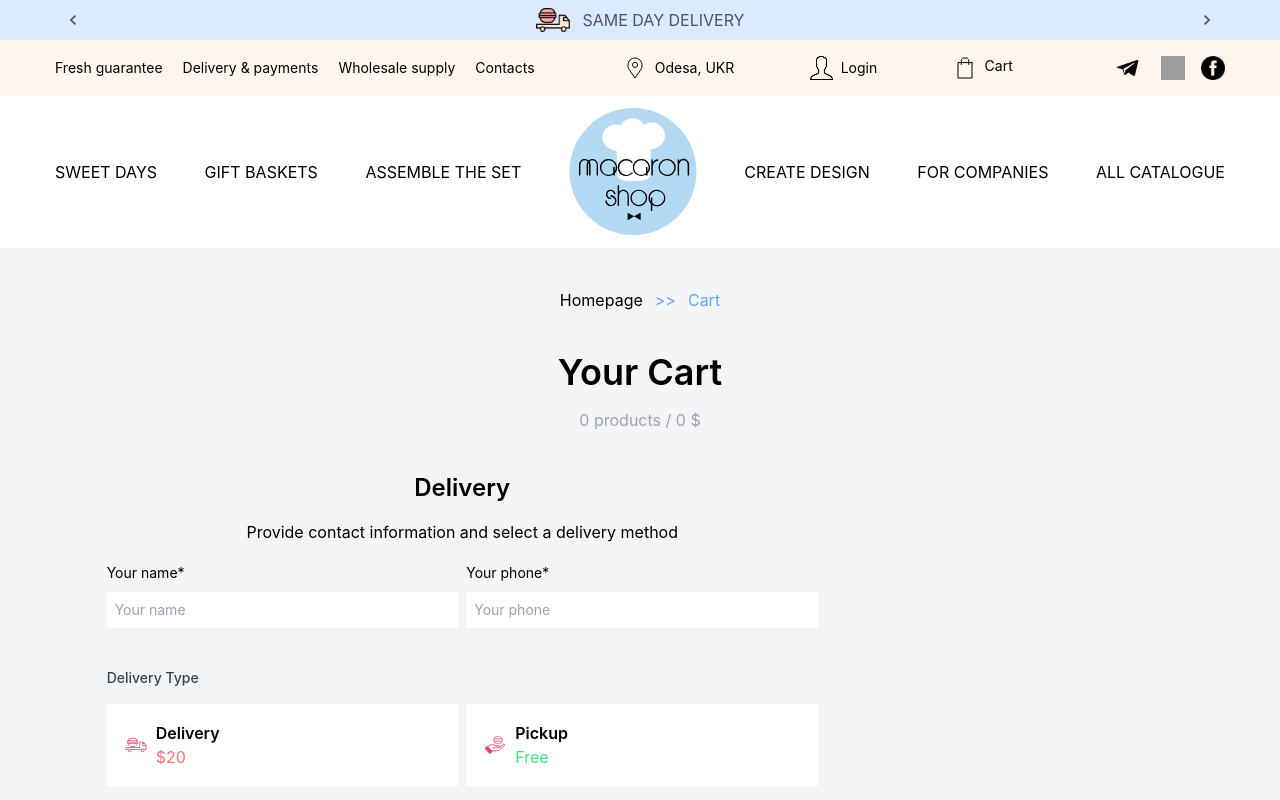
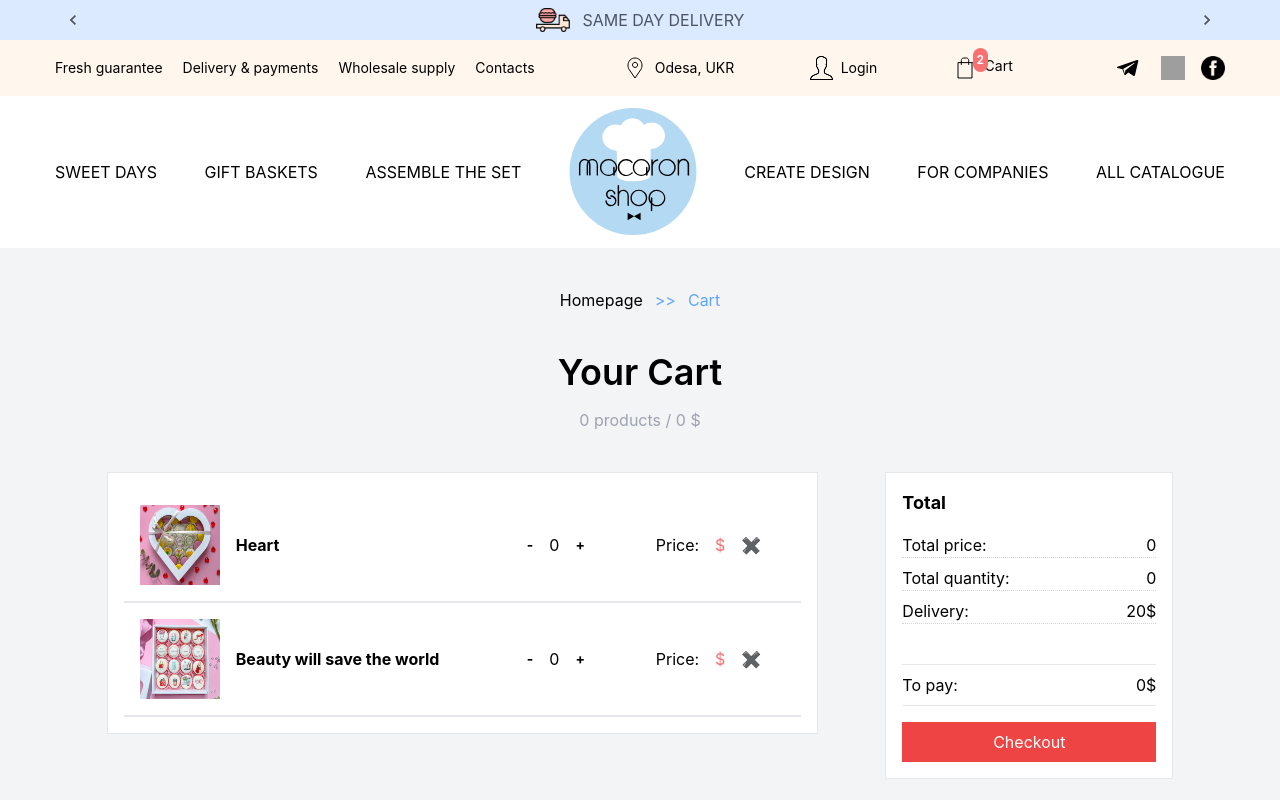
Before and after one commit to Shelkov90/Macaroon_Exam, a React (Create React App) app: page /Cart in a window 1280 px wide. Shown: the top 800 px of the page. Built offline with nearby package versions, Linux system fonts and the light colour scheme; data requests are answered from the project's data file; grey boxes are pictures that could not be loaded.

Commit message:
changes in cart

```diff
--- a/db.json
+++ b/db.json
@@ -1500,5 +1500,81 @@
       "id": "3e8f"
     }
   ],
-  "cart": []
+  "cart": [
+    {
+      "id": 1,
+      "name": "Heart",
+      "description": "24 pieces in a heart-shaped box. Assorted 6 flavors",
+      "price": 200,
+      "discount": 0,
+      "image": "/images/Popular1.png",
+      "details": [
+        {
+          "tastes": [
+            {
+              "apple": "4 pcs",
+              "cherry": "10 pcs",
+              "coconut": "10 pcs"
+            }
+          ],
+          "description": [
+            {
+              "header": "Heart",
+              "text": "24 pieces in a heart-shaped box. Assorted 6 flavors"
+            }
+          ],
+          "compound": [
+            {
+              "header": "Calorie content",
+              "text": "439.70 kcal (1840 kJ) (21%)"
+            }
+          ],
+          "conditions": [
+            {
+              "header": "Conditions and shelf life",
+              "text": "We recommend storing macarons in the lower part of the refrigerator (temperature 1-7°C). The desired shelf life is seven days. We recommend taking them out of the refrigerator an hour or two before serving to get the full benefit of texture and taste"
+            }
+          ]
+        }
+      ]
+    },
+    {
+      "id": 2,
+      "name": "Beauty will save the world",
+      "description": "Set 16 pcs. Flavors: Strawberry - Basil, Coconut, Blue Cheese, Parmesan",
+      "price": 60,
+      "discount": 0,
+      "image": "/images/Popular2.png",
+      "details": [
+        {
+          "tastes": [
+            {
+              "strawberry-basil": "4 pcs",
+              "coconut": "4 pcs",
+              "blue-cheese": "4 pcs",
+              "parmezan": "4 pcs"
+            }
+          ],
+          "description": [
+            {
+              "header": "Set 16 pcs.",
+              "text": "Flavors: Strawberry - Basil, Coconut, Blue Cheese, Parmesan"
+            }
+          ],
+          "compound": [
+            {
+              "header": "Calorie content",
+              "text": "439.90 kcal (1860 kJ) (22%)"
+            }
+          ],
+          "conditions": [
+            {
+              "header": "Conditions and shelf life",
+              "text": "We recommend storing macarons in the lower part of the refrigerator (temperature 1-7°C). The desired shelf life is seven days. We recommend taking them out of the refrigerator an hour or two before serving to get the full benefit of texture and taste"
+            }
+          ]
+        }
+      ]
+    }
+  ]
 }
--- a/src/components/elements/Sets/Sets.js
+++ b/src/components/elements/Sets/Sets.js
@@ -70,7 +70,7 @@ class Sets extends PureComponent {
                 <SetItem
                     key={set.id}
                     set={set}
-                    addToCart={() => this.addToCart(set)} // передаю функцию для добавления в корзину
+                    addToCart={this.addToCart} // передаю функцию для добавления в корзину
                     />
             </div>
         ));
--- a/src/components/pages/Cart/Cart.js
+++ b/src/components/pages/Cart/Cart.js
@@ -124,18 +124,26 @@ class Cart extends PureComponent {
 
 	handleRemoveFromCart = async (productId) => {
 		try {
-			console.log("Removing product from cart...");
+
 			await removeProductFromCart(productId);
+			this.getCartItems();
+
 			console.log("Product successfully removed from cart.");
 			console.log("Waiting for database update...");
 			await new Promise((resolve) => setTimeout(resolve, 500));
 			console.log("Updating cart items after removal...");
-			await this.getCartItems();
+			// Удаляем товар из состояния корзины
+			const updatedCartItems = this.state.cartItems.filter(item => item.id !== productId);
+			this.setState({ cartItems: updatedCartItems }, () => {
+				// После обновления состояния, пересчитываем общую цену
+				this.calculateTotalPrice();
+			});
 			console.log("Cart items successfully updated.");
 		} catch (error) {
 			console.error("Error removing product from cart:", error);
 		}
 	};
+
 
 	handleSelectDeliveryMethod = (method, cost) => {
 		const deliveryCost = method === "Delivery" ? 20 : 0;
@@ -209,7 +217,8 @@ class Cart extends PureComponent {
 				</div>
 
 				{cartItems.length > 0 && (
-					<div className="cart_info flex justify-between">
+    <div className="cart_info flex justify-between items-start">
+
         <div className="product_info w-2/3 border p-4 bg-white">
             {cartItems.map((item, index) => (
                 <div
@@ -256,7 +265,7 @@ class Cart extends PureComponent {
             ))}
         </div>
 
-						<div className="whole_cart_info w-72 border p-4 bg-white relative h-96">
+        <div className="whole_cart_info w-72 border p-4 bg-white relative">
             <div className="flex flex-col justify-between h-full">
                 <div>
                     <p className="font-bold text-lg mb-4">Total</p>
@@ -297,6 +306,7 @@ class Cart extends PureComponent {
         </div>
     </div>
 )}
+
 
 				<div className="delivery_info mt-10 w-2/3">
 					<h2 className="text-2xl font-semibold mb-4 text-center">Delivery</h2>
```
Also changed, not shown: 1 other file (tests, documents, lock files or other folders). Lines whose indentation alone changed are shown as unchanged.
